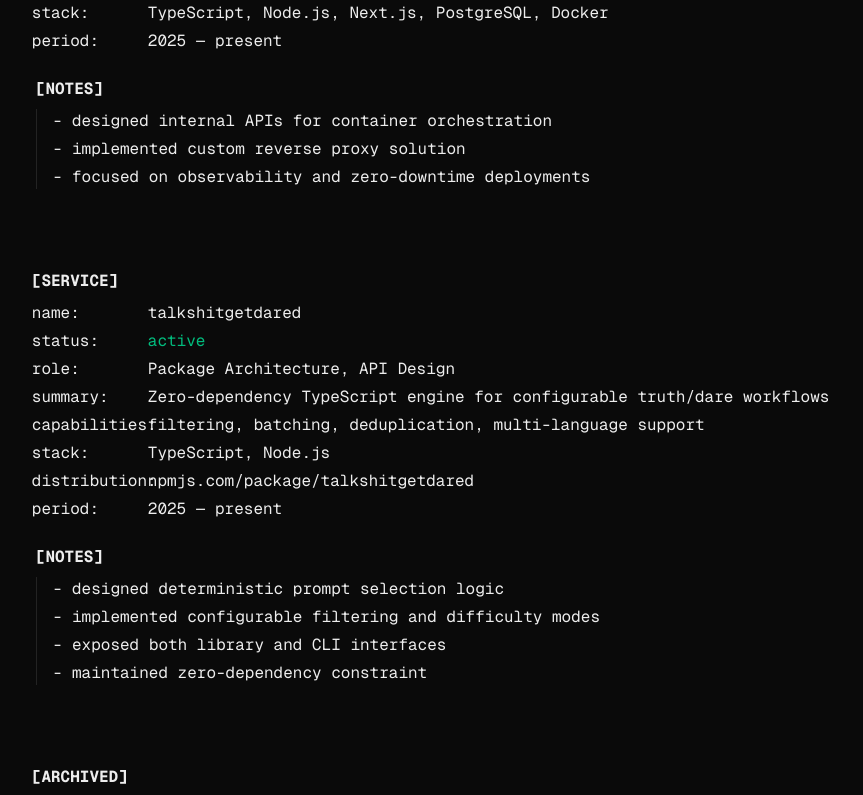
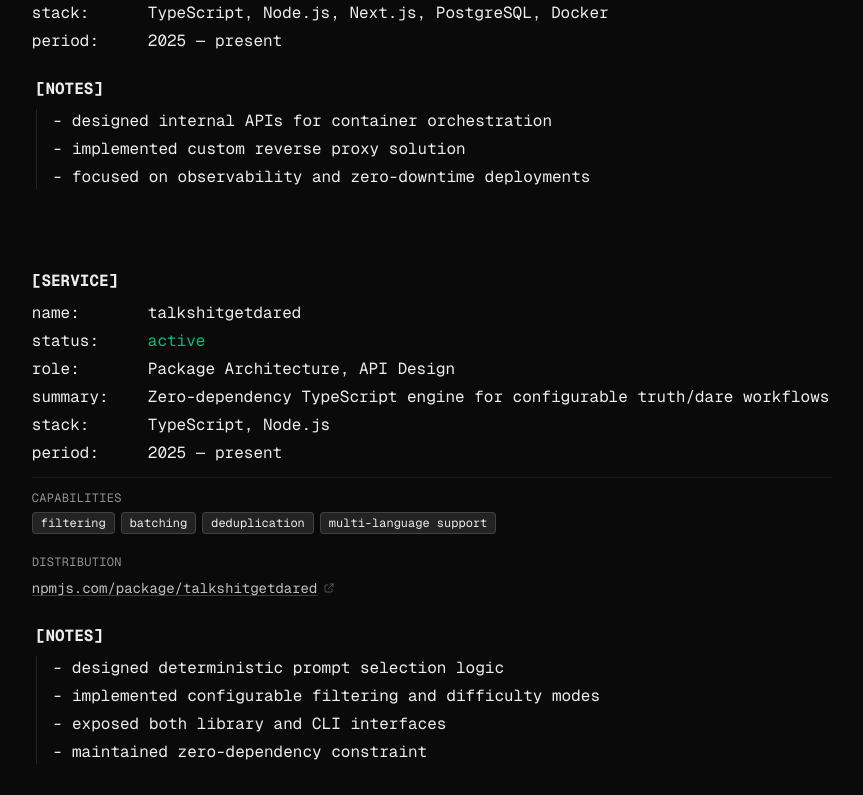
Before and after one commit to kyrexiii/haruka.lol, a Next.js app: page /work in a window 1280 px wide. Shown: the part 371-1166 px from the top of the page, without its empty margins (173-1036 px from the left). Built offline with nearby package versions, Linux system fonts and the light colour scheme.

Commit message:
fixed UI/UX issues in /work

```diff
--- a/app/not-found.tsx
+++ b/app/not-found.tsx
@@ -21,7 +21,7 @@
 
         {/* Description */}
         <p className="text-muted-foreground text-base md:text-lg max-w-md mx-auto">
-          The page you’re looking for doesn’t exist, was moved,
+          The page you're looking for doesn't exist, was moved,
           or is no longer available.
         </p>
 
--- a/app/work/page.tsx
+++ b/app/work/page.tsx
@@ -107,25 +107,55 @@
                         </div>
 
                         <div className="grid grid-cols-[80px_1fr] md:grid-cols-[100px_1fr] gap-2 md:gap-4">
-                            <span>capabilities:</span>
-                            <span className="min-w-0 break-words">
-                                filtering, batching, deduplication, multi-language support
-                            </span>
-                        </div>
-
-                        <div className="grid grid-cols-[80px_1fr] md:grid-cols-[100px_1fr] gap-2 md:gap-4">
                             <span>stack:</span>
                             <span className="min-w-0 break-words">TypeScript, Node.js</span>
                         </div>
 
                         <div className="grid grid-cols-[80px_1fr] md:grid-cols-[100px_1fr] gap-2 md:gap-4">
-                            <span>distribution:</span>
-                            <span className="min-w-0 break-words">npmjs.com/package/talkshitgetdared</span>
+                            <span>period:</span>
+                            <span className="min-w-0 break-words">2025 — present</span>
                         </div>
 
-                        <div className="grid grid-cols-[80px_1fr] md:grid-cols-[100px_1fr] gap-2 md:gap-4">
-                            <span>period:</span>
-                            <span className="min-w-0 break-words">2025 — present</span>
+                        {/* Capabilities section with improved layout */}
+                        <div className="pt-3 pb-2 space-y-1.5 border-t border-muted/10 mt-3">
+                            <div className="text-xs uppercase tracking-wide opacity-60">capabilities</div>
+                            <div className="flex flex-wrap gap-1.5">
+                                <span className="px-2 py-0.5 text-xs bg-muted/20 rounded border border-muted/30 whitespace-nowrap">
+                                    filtering
+                                </span>
+                                <span className="px-2 py-0.5 text-xs bg-muted/20 rounded border border-muted/30 whitespace-nowrap">
+                                    batching
+                                </span>
+                                <span className="px-2 py-0.5 text-xs bg-muted/20 rounded border border-muted/30 whitespace-nowrap">
+                                    deduplication
+                                </span>
+                                <span className="px-2 py-0.5 text-xs bg-muted/20 rounded border border-muted/30 whitespace-nowrap">
+                                    multi-language support
+                                </span>
+                            </div>
+                        </div>
+
+                        {/* Distribution section with link styling */}
+                        <div className="pt-2 space-y-1.5">
+                            <div className="text-xs uppercase tracking-wide opacity-60">distribution</div>
+                            <a
+                                href="https://npmjs.com/package/talkshitgetdared"
+                                target="_blank"
+                                rel="noopener noreferrer"
+                                className="inline-flex items-center gap-1.5 text-sm text-foreground/80 hover:text-foreground transition-colors group"
+                            >
+                                <span className="underline decoration-muted/40 group-hover:decoration-foreground/60 underline-offset-2">
+                                    npmjs.com/package/talkshitgetdared
+                                </span>
+                                <svg
+                                    className="w-3 h-3 opacity-40 group-hover:opacity-80 transition-opacity"
+                                    fill="none"
+                                    stroke="currentColor"
+                                    viewBox="0 0 24 24"
+                                >
+                                    <path strokeLinecap="round" strokeLinejoin="round" strokeWidth={2} d="M10 6H6a2 2 0 00-2 2v10a2 2 0 002 2h10a2 2 0 002-2v-4M14 4h6m0 0v6m0-6L10 14" />
+                                </svg>
+                            </a>
                         </div>
                     </div>
 
```
